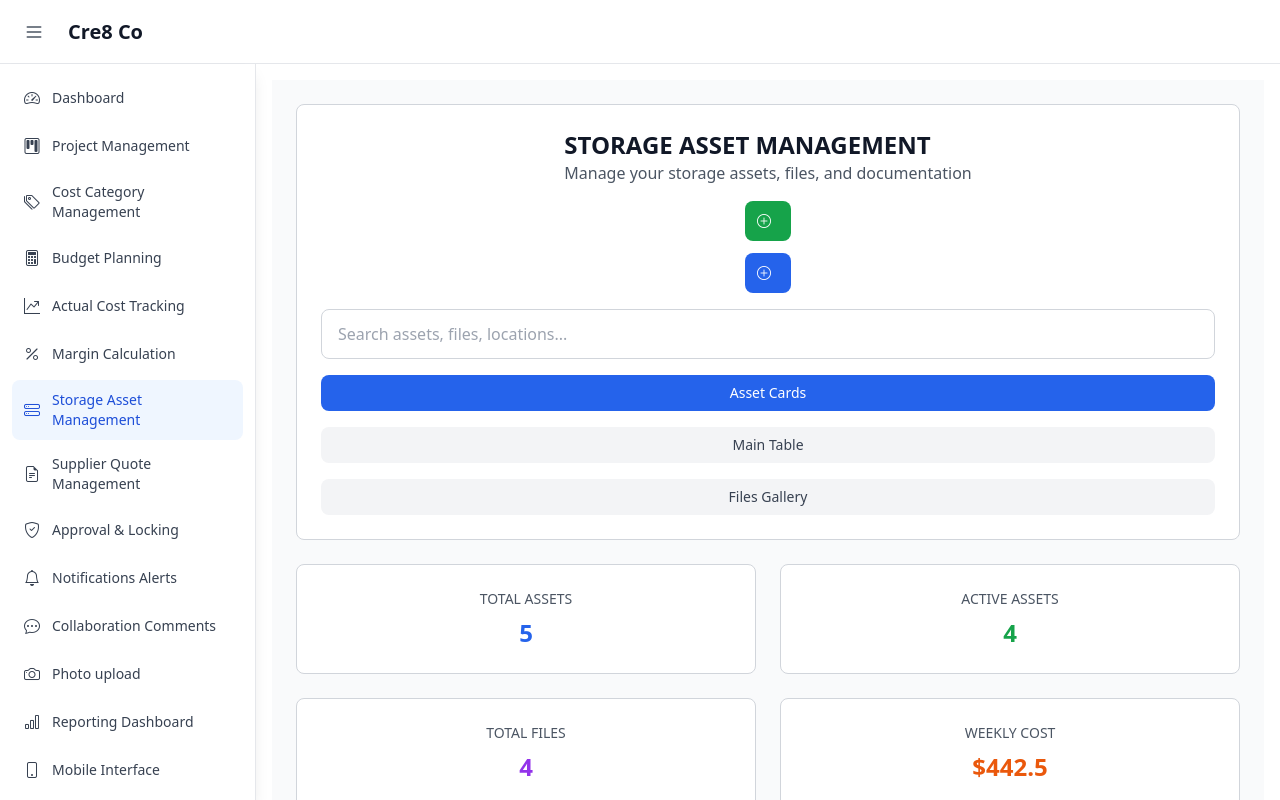
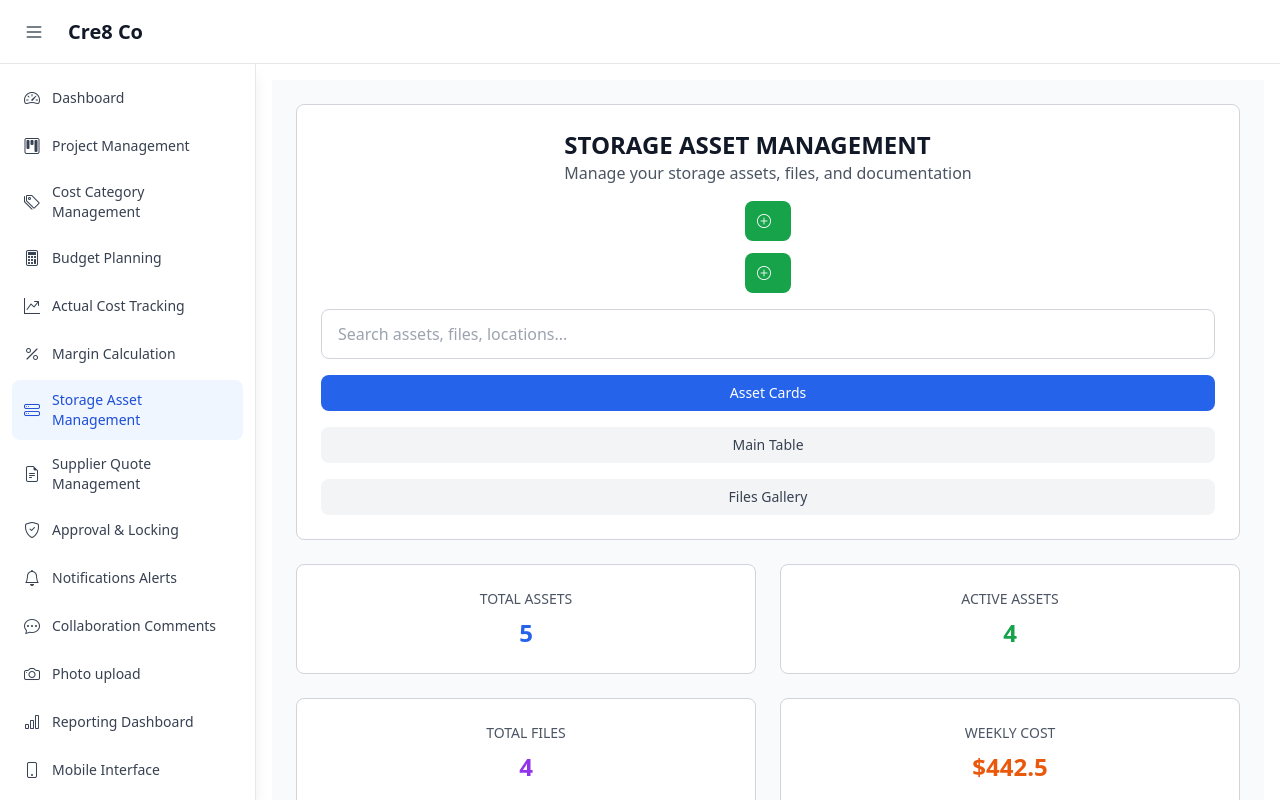
Before and after one commit to efcoders1/creo_frontend, a React (Vite) app: page /storage-assets in a window 1280 px wide. Built offline with nearby package versions, Linux system fonts and the light colour scheme.

Commit message:
update changes

```diff
--- a/src/pages/StorageAssetManagement.jsx
+++ b/src/pages/StorageAssetManagement.jsx
@@ -732,7 +732,7 @@ const StorageAssetManagement = () => {
                             </Button>
 
                             <Button
-                                color="primary"
+                                color="success"
                                 size="md"
                                 className="flex items-center gap-2"
                                 onClick={() => setShowAddFileModal(true)}
```
